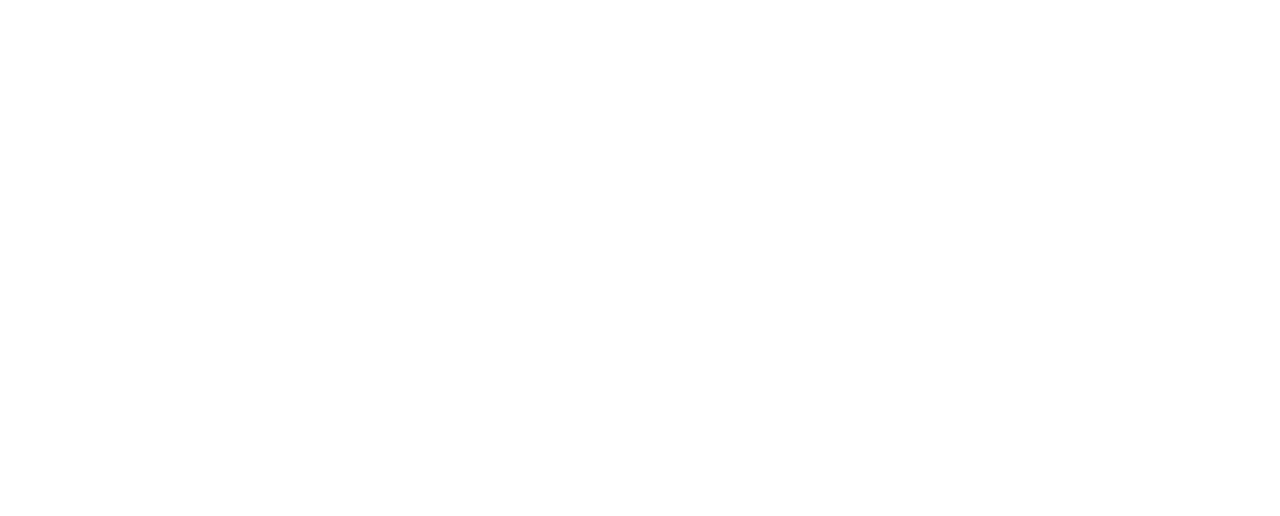
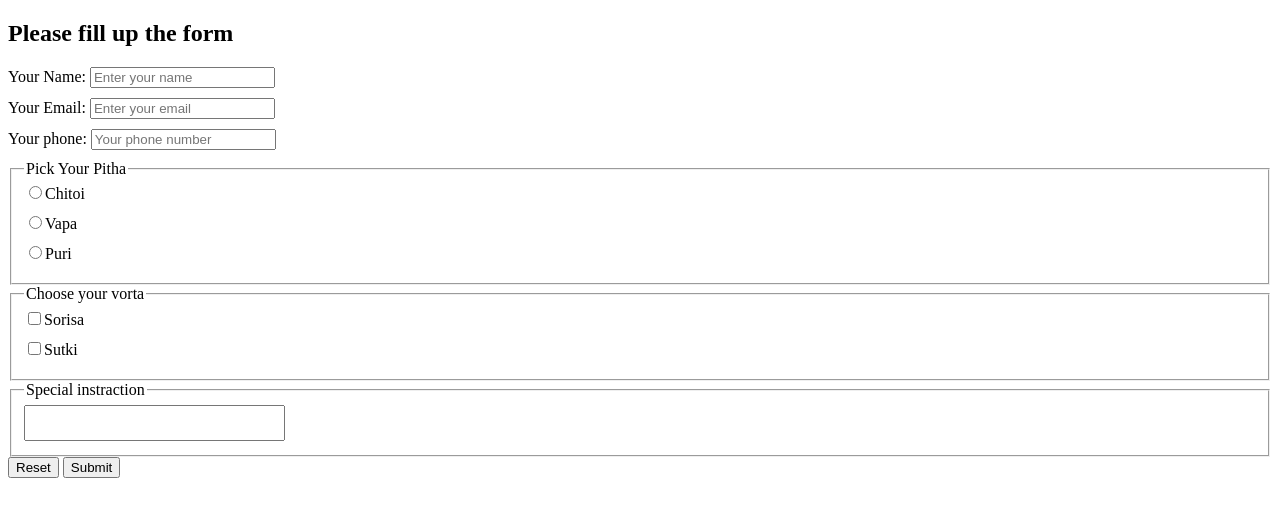
Before and after one commit to maksuda32/github, a plain HTML site: page index.html in a window 1280 px wide. Drawn offline with Linux system fonts and the light colour scheme.

Commit message:
added a form

```diff
--- a/index.html
+++ b/index.html
@@ -3,9 +3,73 @@
 <head>
     <meta charset="UTF-8">
     <meta name="viewport" content="width=device-width, initial-scale=1.0">
-    <title>Github</title>
+    <title>Form and Input feild</title>
+    <style>
+        level{
+            display: block;
+            margin-bottom: 10px;
+        }
+        textarea{
+            resize: none;
+        }
+    </style>
 </head>
 <body>
+    <header>
+
+    </header>
+    <main>
+        <section>
+            <h2>Please fill up the form
+            </h2>
+            <form>
+                <level for="name">Your Name:
+                    <input type="text" id="name" placeholder="Enter your name">
+                </level>
+                <level for="">Your Email:
+                    <input type="email" id="email" placeholder="Enter your email">
+                </level>
+                <level for="phone">Your phone:
+                    <input type="text" id="phone" placeholder="Your phone number">
+                </level>
+                <fieldset>
+                    <legend>
+                        Pick Your Pitha
+                    </legend>
+                    <level for="chitoi">
+                        <input type="radio" name="o"id="chitoi">Chitoi
+                    </level>
+                    <level for="vapa">
+                        <input type="radio" name="o"id="vapa">Vapa
+                    </level>
+                    <level for="puri">
+                        <input type="radio"name="o"id="puri">Puri
+                    </level>
+                </fieldset>
+                <fieldset>
+                    <legend>
+                        Choose your vorta
+                    </legend>
+                    <level for="sorisa">
+                        <input type="checkbox" name="a" id="sorisa">Sorisa
+                    </level>
+                    <level for="sutki">
+                        <input type="checkbox" name="a" id="sutki">Sutki
+                    </level>
+                </fieldset>
+                <fieldset>
+                    <legend>Special instraction</legend>
+                    <textarea name="" id="" cols="30" rows="2"></textarea>
+                </fieldset>
+                <input type="reset" value="Reset">
+                <input type="submit" value="Submit">
+            </form>
+        </section>
+    </main>
+
+    <footer>
+
+    </footer>
 
 </body>
 </html>
```
